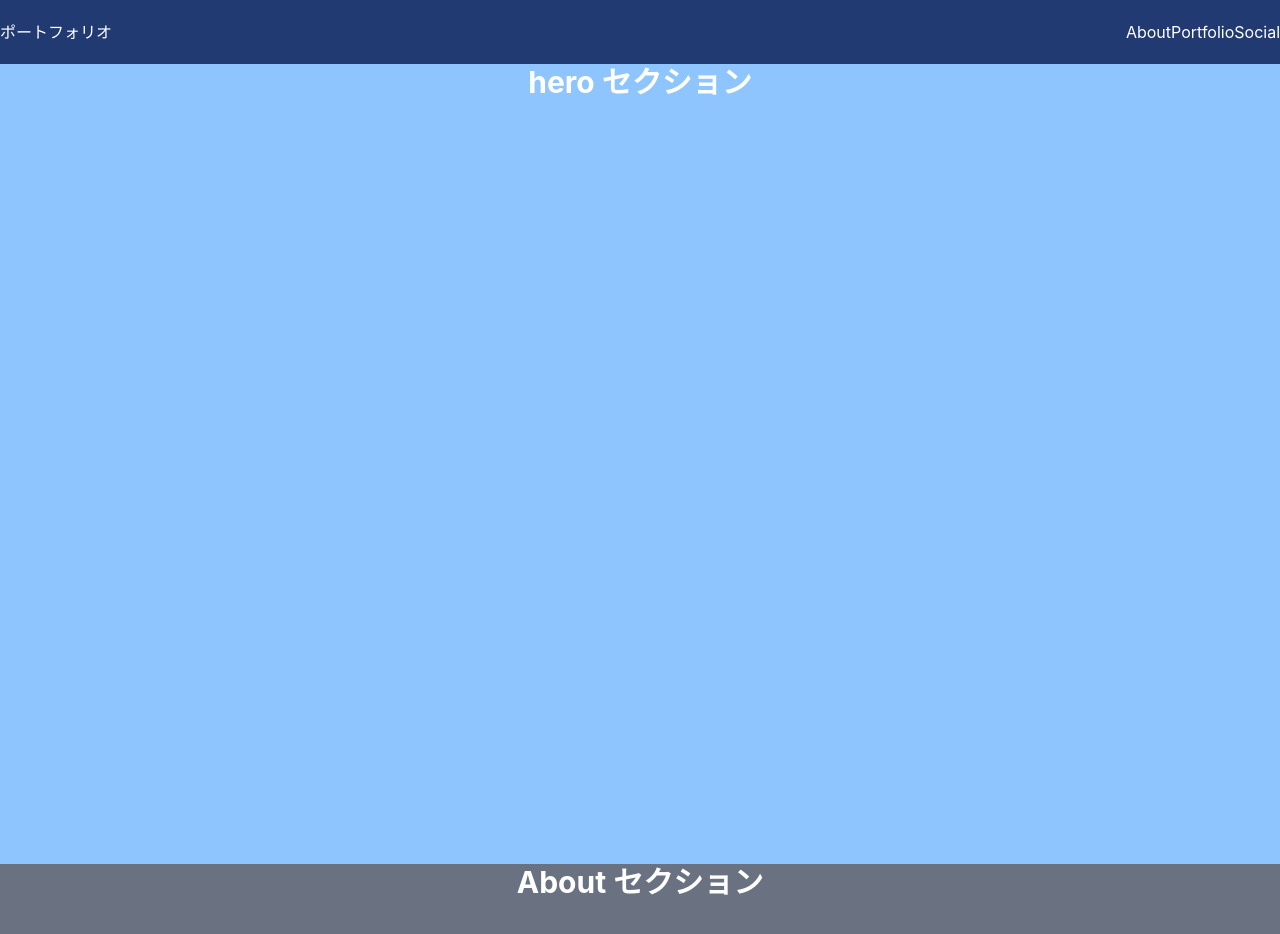
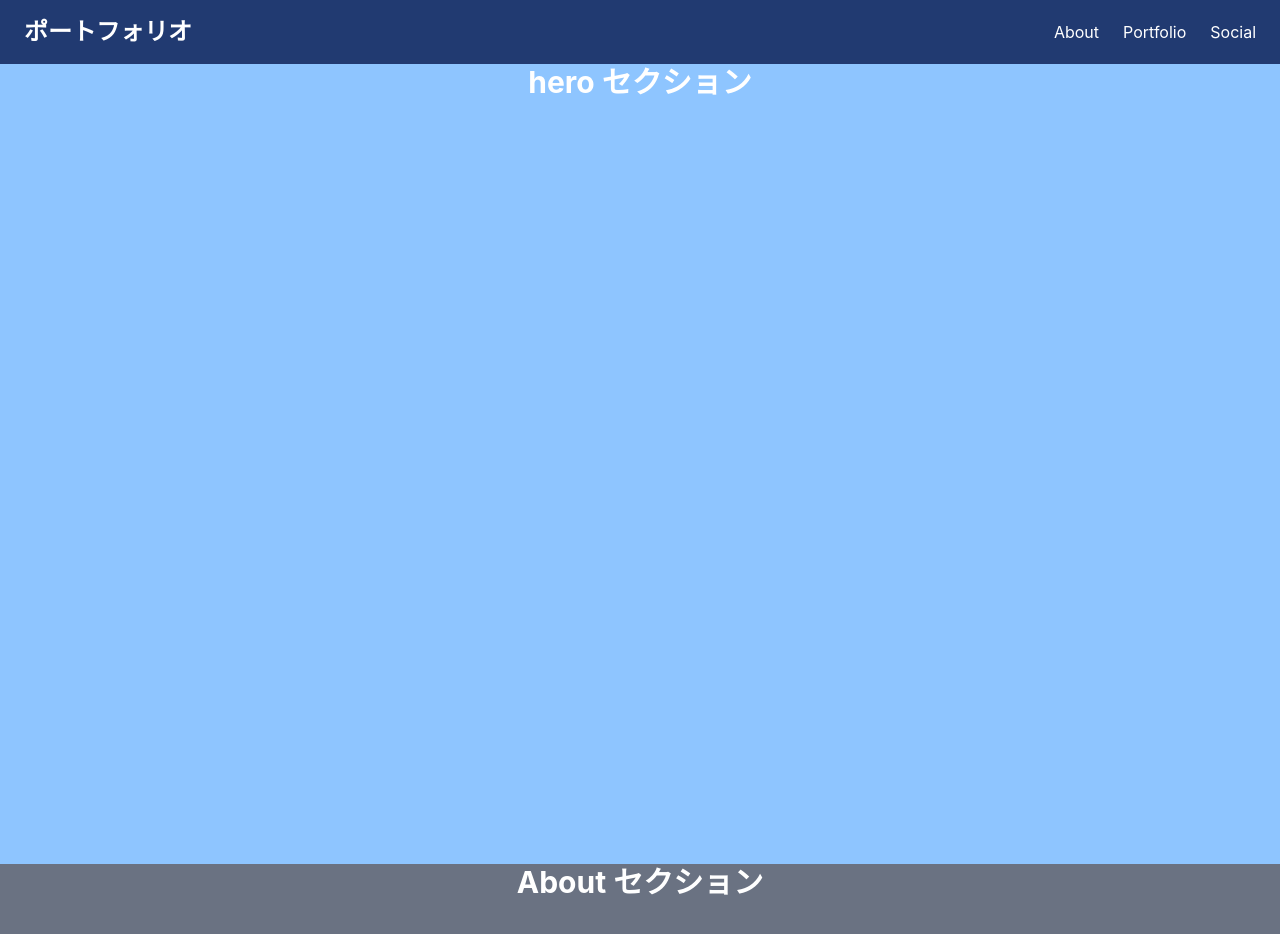
Before and after one commit to kouta-wolf/portfolio-react, a React (Vite) app: page / in a window 1280 px wide. Shown: the top 934 px of the page. Built offline with nearby package versions, Linux system fonts and the light colour scheme.

Commit message:
ヘッダーフッターのスタイリング #7

```diff
--- a/src/components/layout/Header.tsx
+++ b/src/components/layout/Header.tsx
@@ -1,11 +1,13 @@
 export const Header = () => {
   return (
     <header className="fixed top-0 left-0 w-full h-16 bg-primary text-white flex items-center justify-between">
-      <div className="title">ポートフォリオ</div>
-      <div className="link">
-        <a href="#">About</a>
-        <a href="#">Portfolio</a>
-        <a href="#">Social</a>
+      <div className="m-6">
+        <a href="#home" className="sm:text-sm lg:text-2xl font-bold">ポートフォリオ</a>
+      </div>
+      <div className="hidden lg:flex m-6 space-x-6 ">
+        <a href="#about">About</a>
+        <a href="#portfolio">Portfolio</a>
+        <a href="#social">Social</a>
       </div>
     </header>
   );
```
